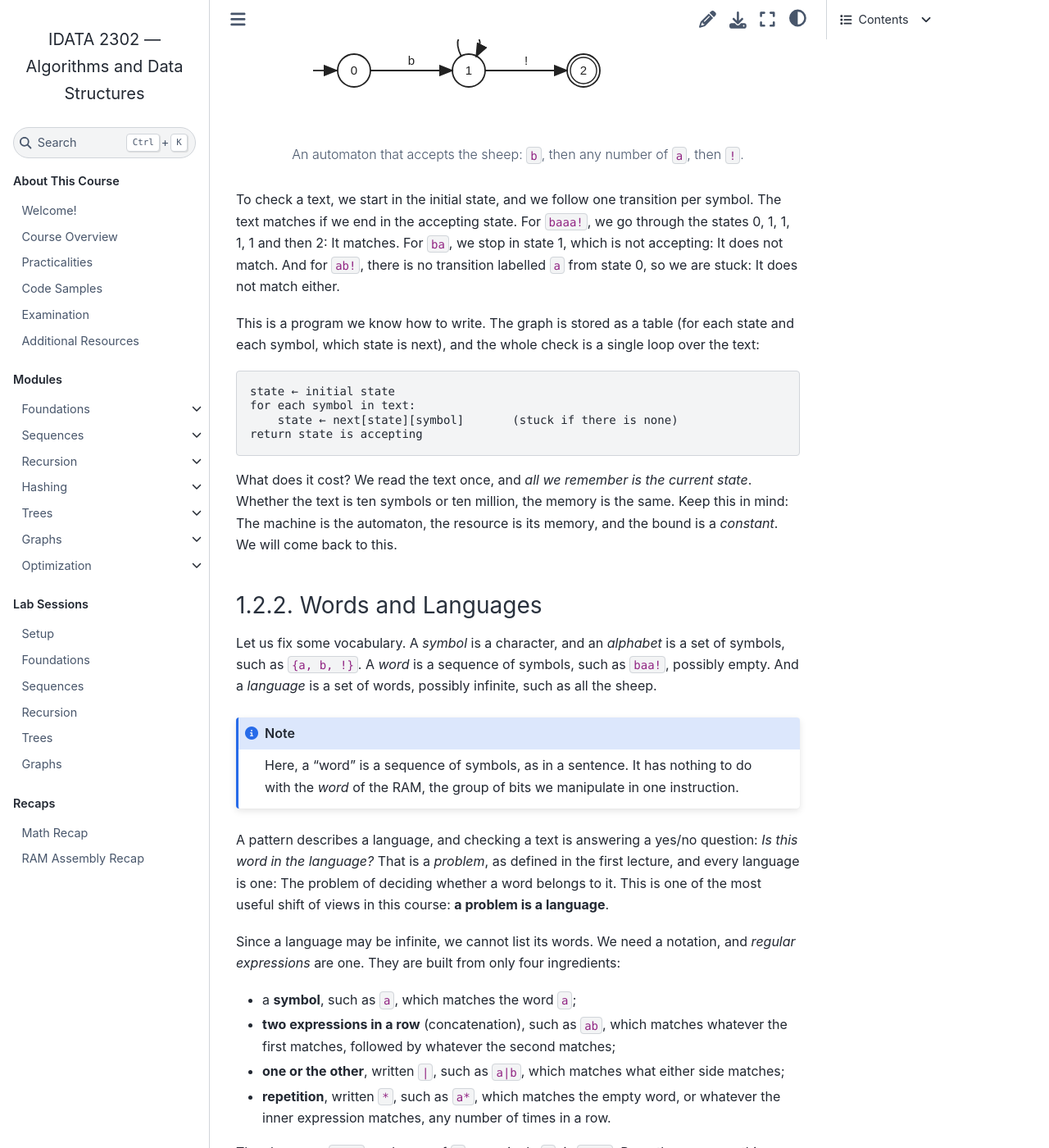
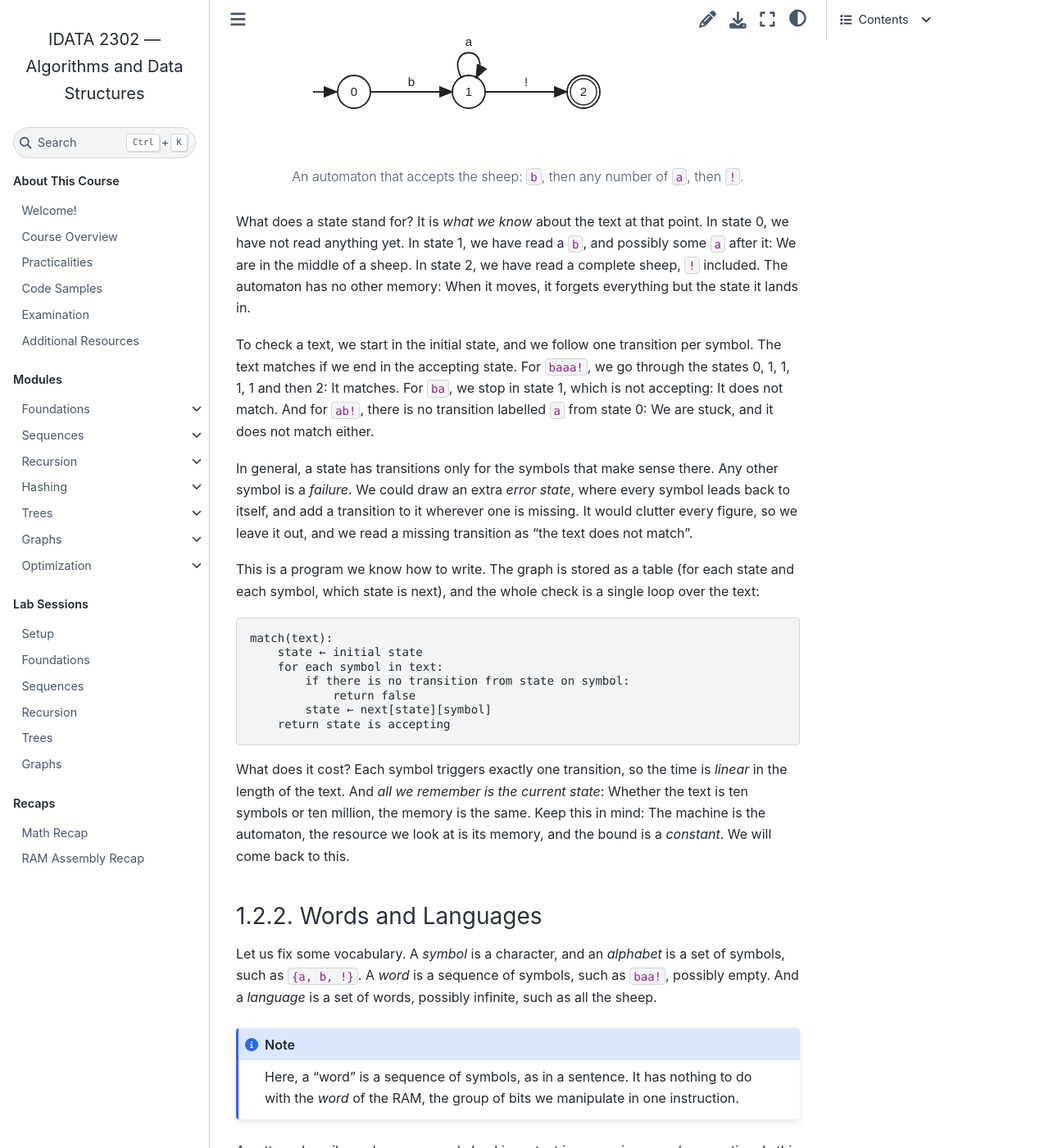
Before and after one commit to fchauvel/ntnu-idata2302-website, a Sphinx documentation site: the page built from source/theory/regex/index.rst, in a window 1280 px wide and 1400 px high, scrolled down 1378 px. Shown: the whole window at 82% size. Built offline with Sphinx 7.4.7 and the Sphinx Book theme 1.1.4, drawn with Linux system fonts in a browser that asks for light colours; some of the changed text lies outside the part shown.

Commit message:
content: explain what a state stands for in the regex lecture
Co-Authored-By: Claude Sonnet 5.5 <noreply@anthropic.com>

```diff
--- a/source/theory/regex/index.rst
+++ b/source/theory/regex/index.rst
@@ -50,9 +50,10 @@ Let us start with a small pattern. Sheep say ``b``, then a number of
 
 A way to describe them is to draw a small *automaton*, as shown in
 :numref:`theory/regex/sheep`. It is a *graph*: The vertices are the
-*states*, and the edges are the *transitions*, each one labelled with the
-symbol it reads. The arrow coming from nowhere marks the *initial state*,
-and the double circle marks the *accepting state*.
+*states*, and the edges are the *transitions*. If you remember the
+prefix trees, this is the same idea: Each edge is labelled with the
+symbol it reads. The arrow coming from nowhere marks the *initial
+state*, and the double circle marks the *accepting state*.
 
 .. figure:: _static/images/sheep.svg
    :name: theory/regex/sheep
@@ -61,12 +62,25 @@ and the double circle marks the *accepting state*.
    An automaton that accepts the sheep: ``b``, then any number of ``a``,
    then ``!``.
 
+What does a state stand for? It is *what we know* about the text at that
+point. In state 0, we have not read anything yet. In state 1, we have read
+a ``b``, and possibly some ``a`` after it: We are in the middle of a
+sheep. In state 2, we have read a complete sheep, ``!`` included. The
+automaton has no other memory: When it moves, it forgets everything but
+the state it lands in.
+
 To check a text, we start in the initial state, and we follow one
 transition per symbol. The text matches if we end in the accepting state.
 For ``baaa!``, we go through the states 0, 1, 1, 1, 1 and then 2: It
 matches. For ``ba``, we stop in state 1, which is not accepting: It does
 not match. And for ``ab!``, there is no transition labelled ``a`` from
-state 0, so we are stuck: It does not match either.
+state 0: We are stuck, and it does not match either.
+
+In general, a state has transitions only for the symbols that make sense
+there. Any other symbol is a *failure*. We could draw an extra *error
+state*, where every symbol leads back to itself, and add a transition to
+it wherever one is missing. It would clutter every figure, so we leave it
+out, and we read a missing transition as "the text does not match".
 
 This is a program we know how to write. The graph is stored as a table
 (for each state and each symbol, which state is next), and the whole
@@ -74,15 +88,20 @@ check is a single loop over the text:
 
 .. code-block:: text
 
-   state ← initial state
-   for each symbol in text:
-       state ← next[state][symbol]       (stuck if there is none)
-   return state is accepting
+   match(text):
+       state ← initial state
+       for each symbol in text:
+           if there is no transition from state on symbol:
+               return false
+           state ← next[state][symbol]
+       return state is accepting
 
-What does it cost? We read the text once, and *all we remember is the
-current state*. Whether the text is ten symbols or ten million, the memory
-is the same. Keep this in mind: The machine is the automaton, the resource
-is its memory, and the bound is a *constant*. We will come back to this.
+What does it cost? Each symbol triggers exactly one transition, so the
+time is *linear* in the length of the text. And *all we remember is the
+current state*: Whether the text is ten symbols or ten million, the
+memory is the same. Keep this in mind: The machine is the automaton, the
+resource we look at is its memory, and the bound is a *constant*. We will
+come back to this.
 
 
 Words and Languages
```
